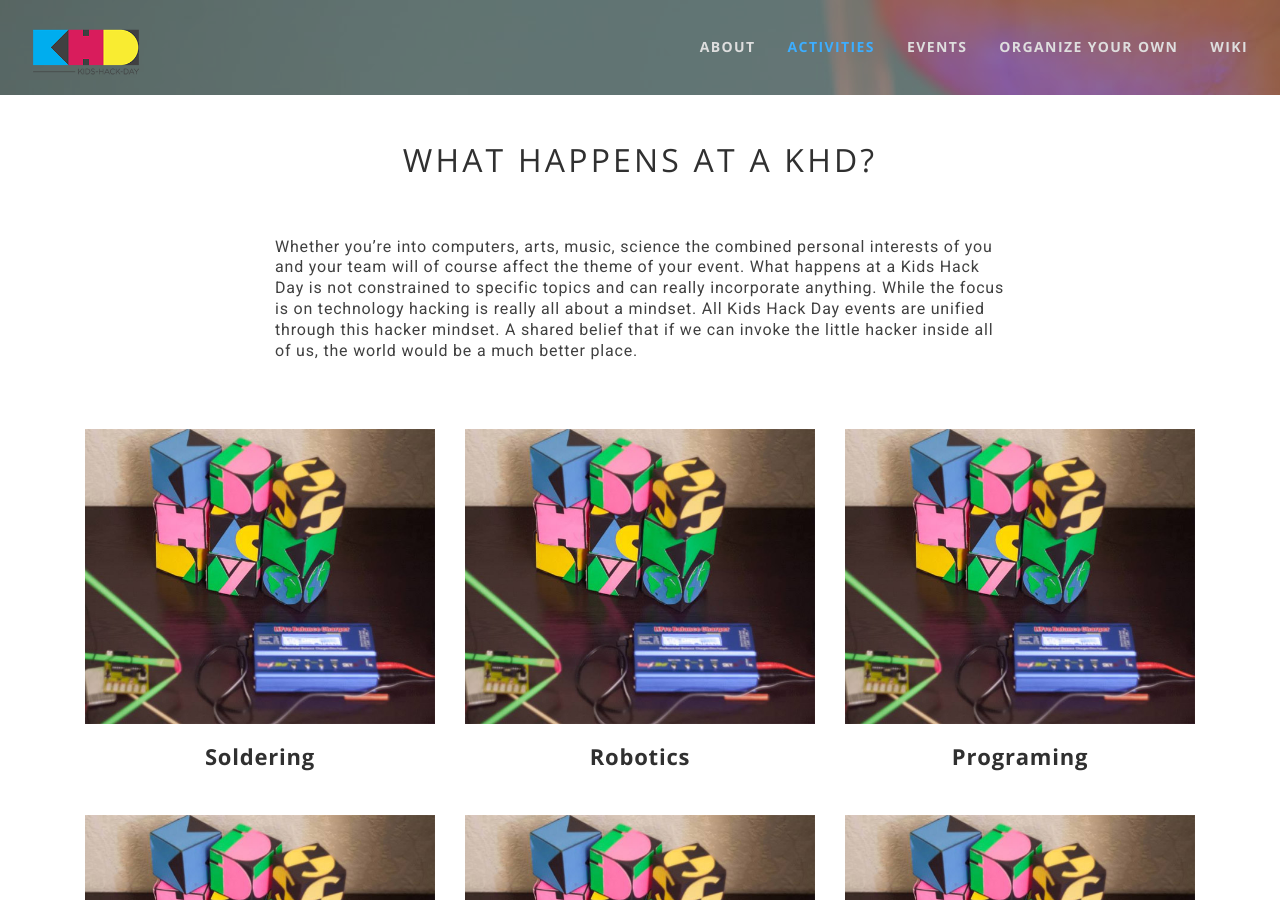
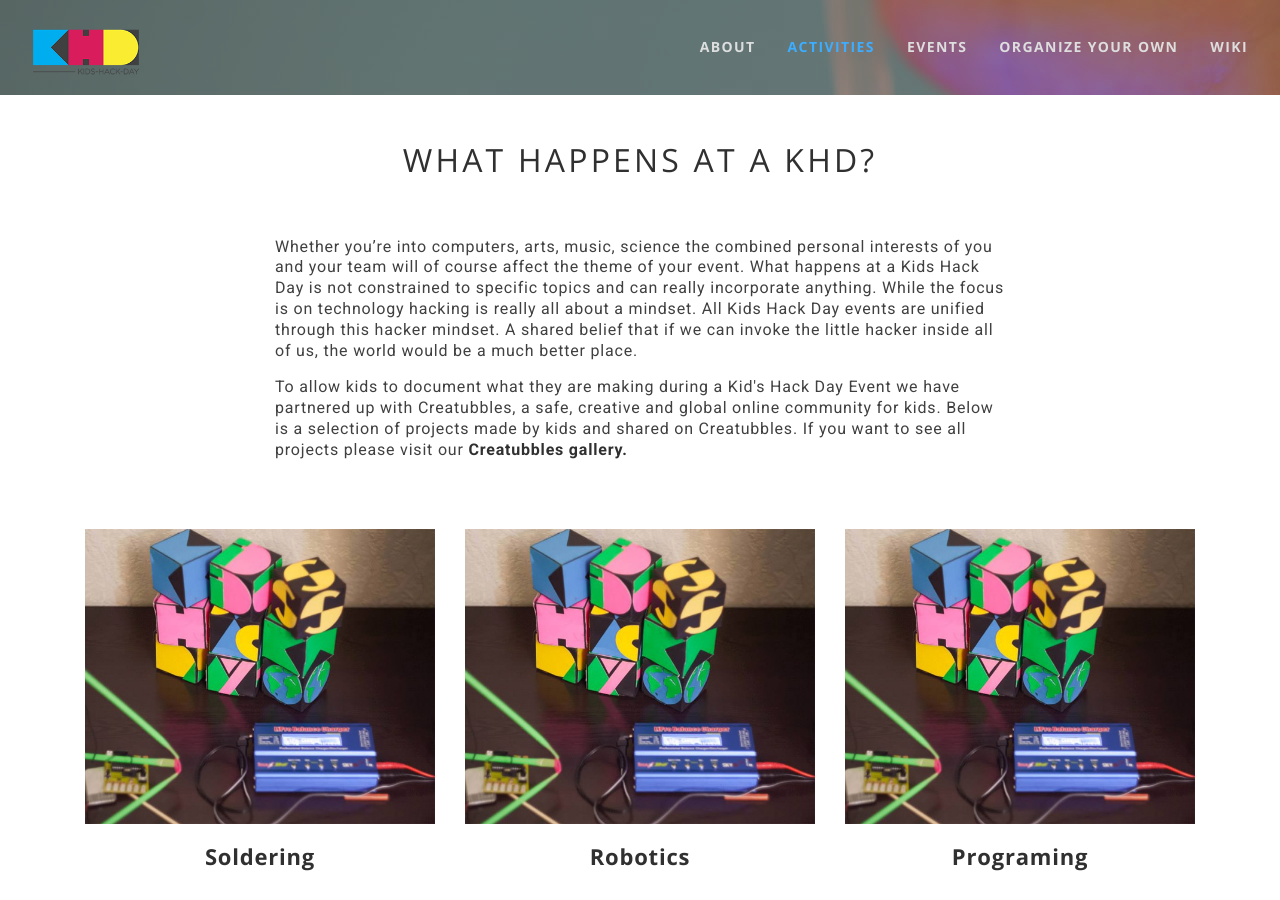
Before and after one commit to KidsHackDay/kidshackday.org, a Jekyll site: the page built from activities.html, in a window 1280 px wide and 900 px high. Built offline with Jekyll 4.4.1, drawn with Linux system fonts in a browser that asks for light colours.

Commit message:
Update activities.html

```diff
--- a/activities.html
+++ b/activities.html
@@ -23,6 +23,11 @@ active: /activities
 					through this hacker mindset. A shared belief that if we can invoke the little hacker inside
 					all of us, the world would be a much better place.
 
+				</p>
+				<p>
+					To allow kids to document what they are making during a Kid's Hack Day Event we have
+					partnered up with Creatubbles, a safe, creative and global online community for kids. Below is a selection
+					of projects made by kids and shared on Creatubbles. If you want to see all projects please visit our <a href="https://www.creatubbles.com/sharewith/kidshackday"> Creatubbles gallery.</a>
 				</p>
 			</div>
 			<div class="col"></div>
```
